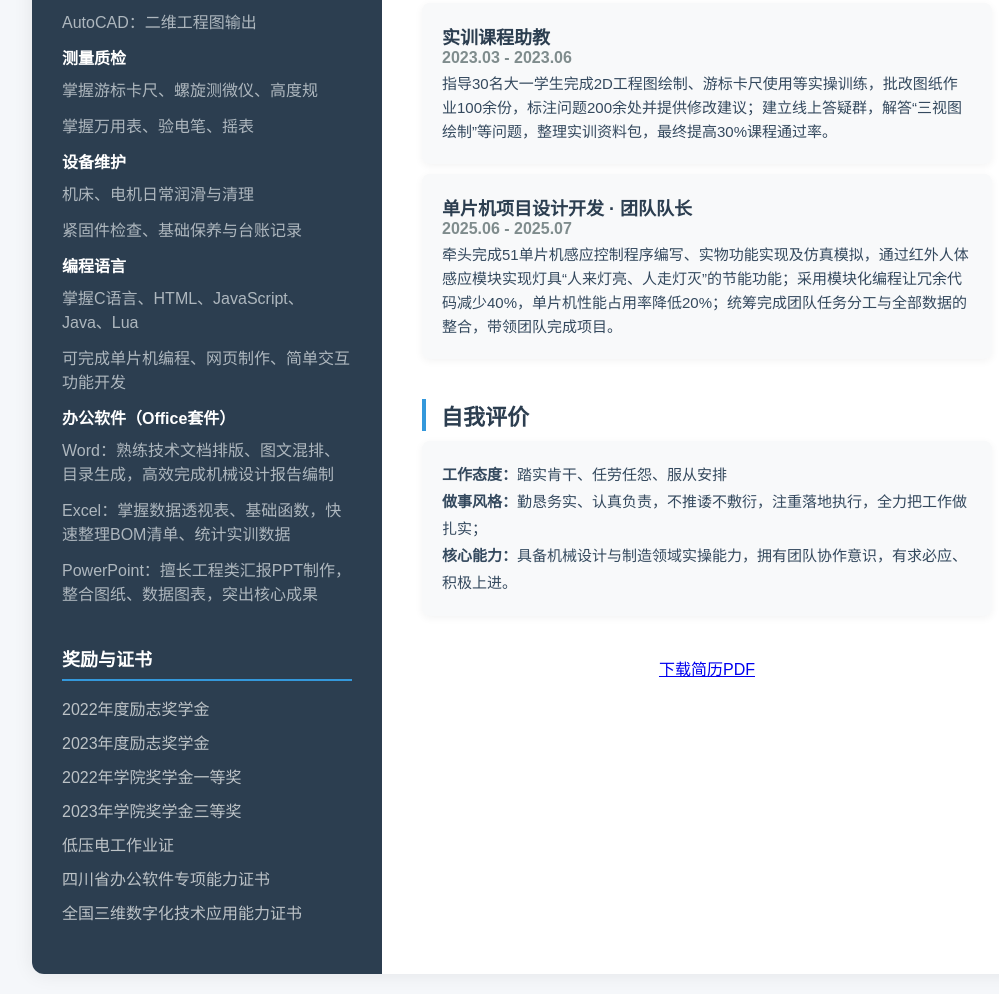
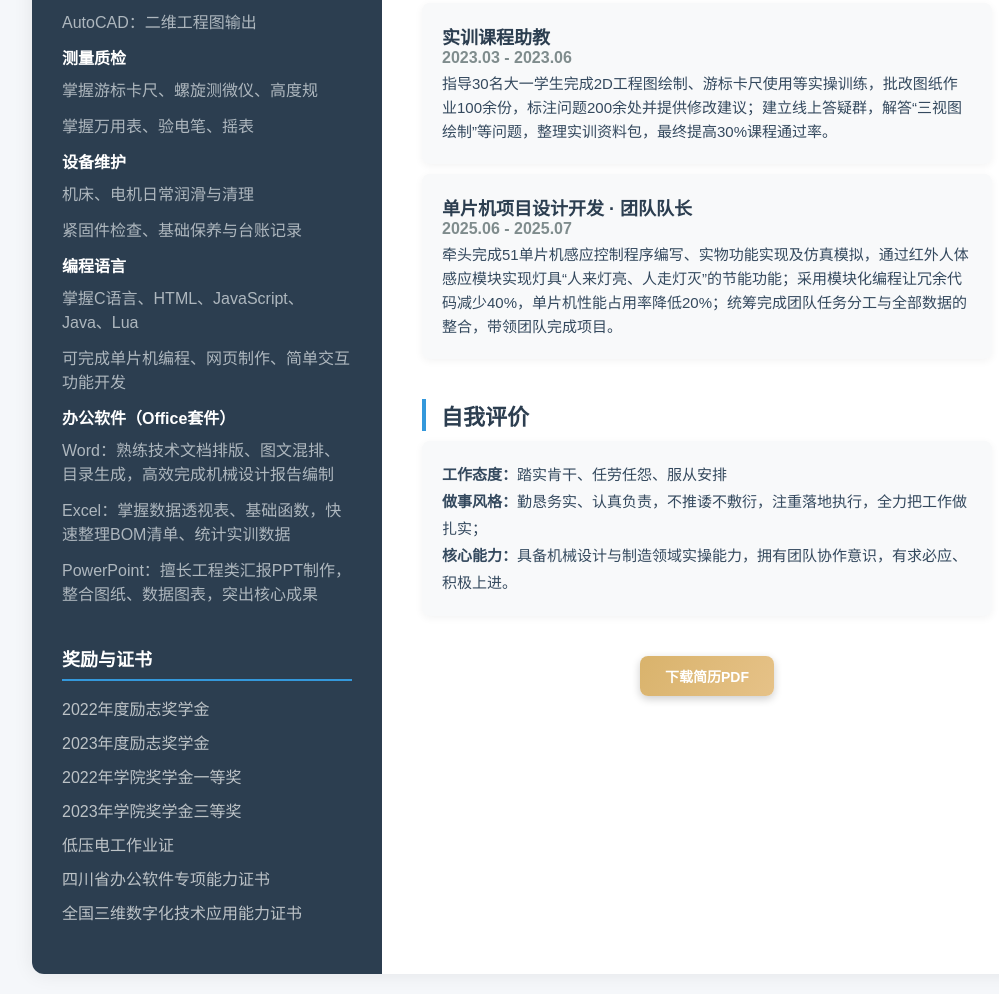
Before and after one commit to swust-edu/personjl, a plain HTML site: page index.html in a window 1280 px wide. Shown: the part 709-1703 px from the top of the page, without its empty margins (108-1107 px from the left). Drawn offline with Linux system fonts and the light colour scheme.

Commit message:
Add files via upload

```diff
--- a/sty.css
+++ b/sty.css
@@ -171,7 +171,20 @@
             line-height: 1.8;
             box-shadow: 0 2px 8px rgba(0,0,0,0.05);
         }
+        .download_btn{
 
+            display: inline-block;
+            padding: 10px 25px;
+            background: linear-gradient(120deg, #d9b36c 0%, #e6c288 100%);
+            color: #ffffff;
+            text-decoration: none;
+            border-radius: 8px;
+            font-size: 14px;
+            font-weight: 600;
+            box-shadow: 0 3px 8px rgba(0, 0, 0, 0.2);
+            transition: all 0.2s ease;
+
+        }
 
 
         /* 移动端适配（保证布局结构一致，仅调整宽度） */
@@ -182,7 +195,7 @@
         }
         @media (max-width: 768px) {
             .resume-container {
-                width: 90%;
+                width: 95%;
                 flex-direction: column;
             }
             .left-column, .right-column {
```
